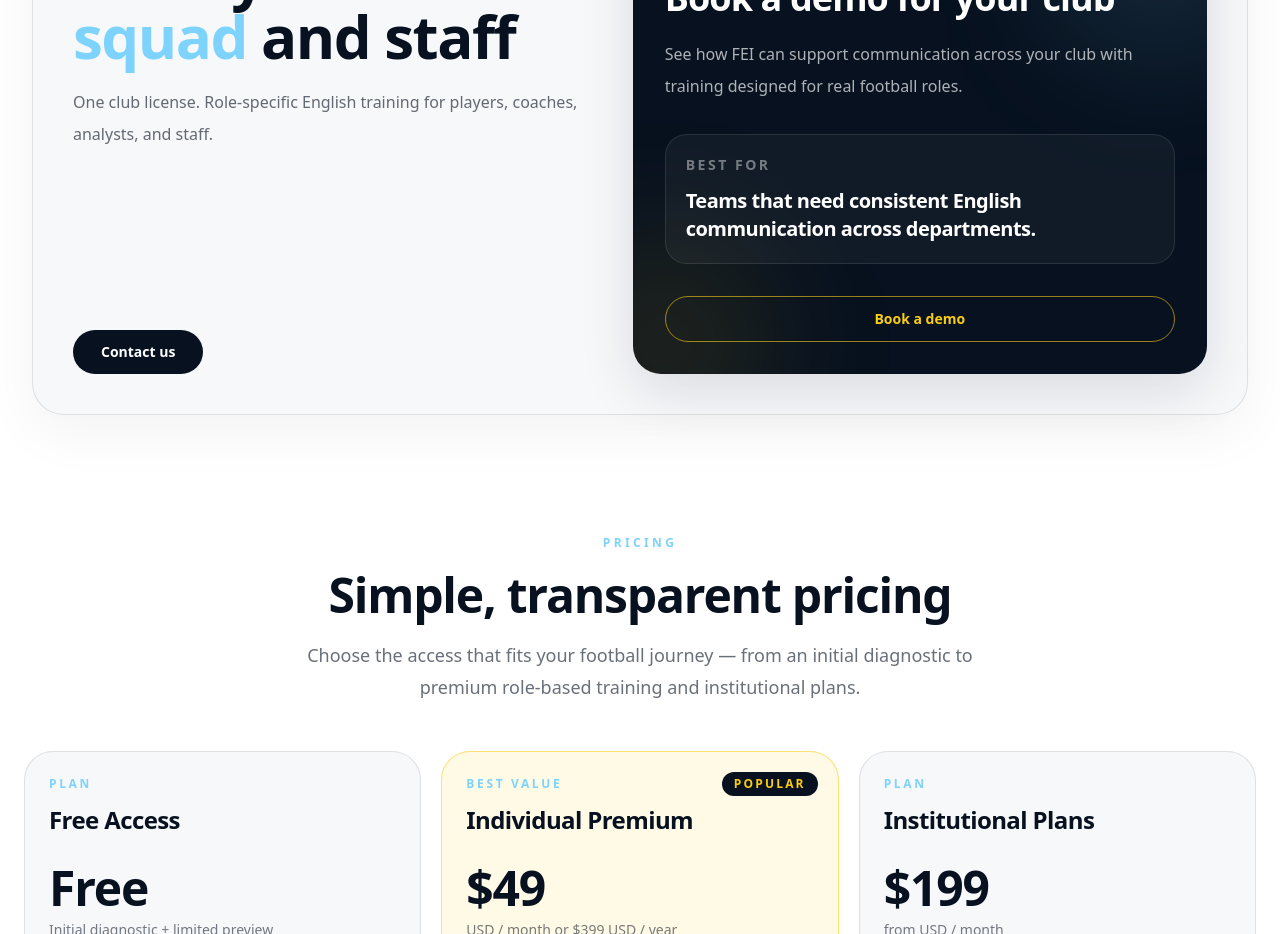
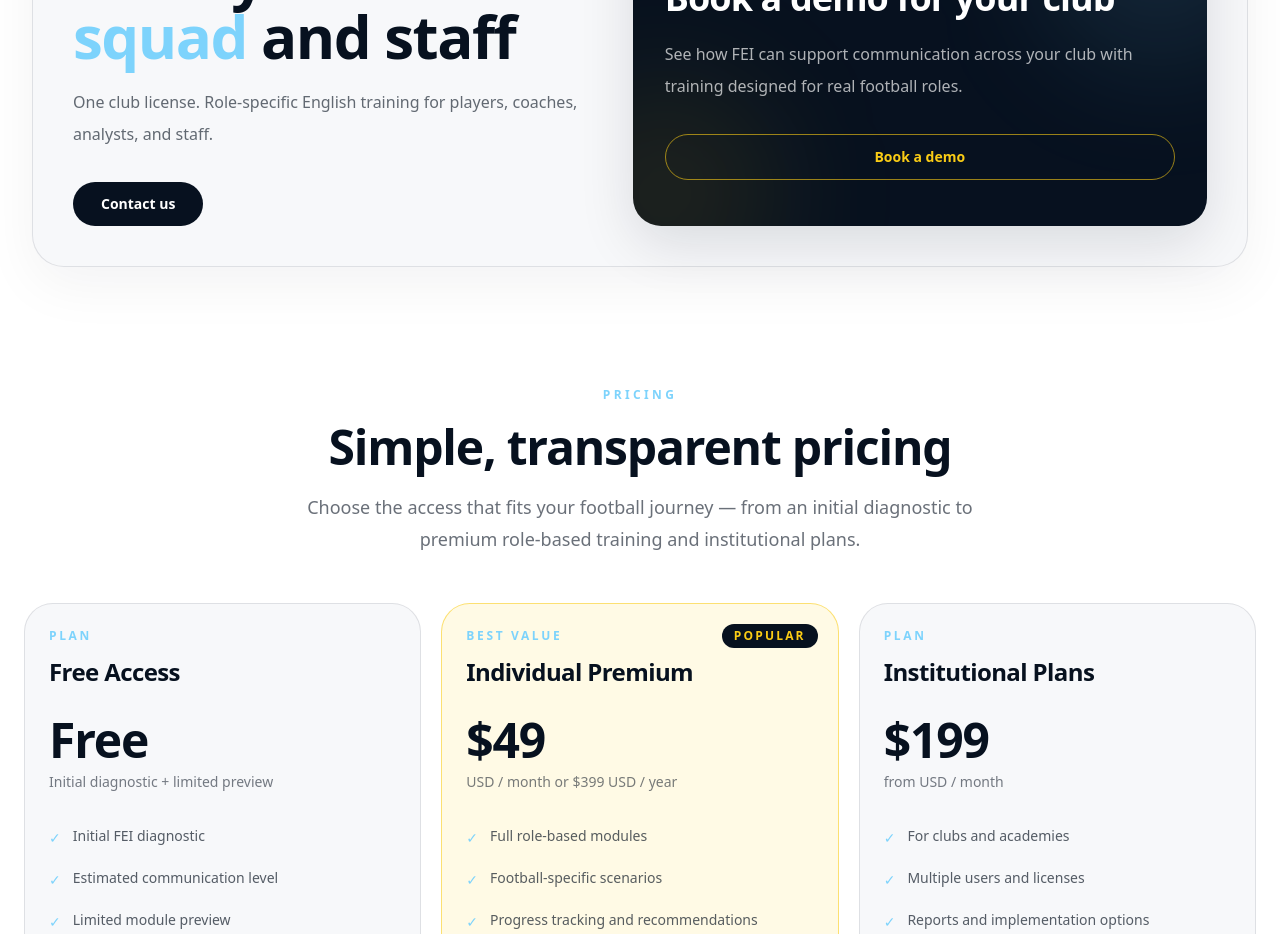
Before and after one commit to feifootball/fei-platform, a Next.js app: page / in a window 1280 px wide. Shown: the part 2200-3134 px from the top of the page. Built offline with nearby package versions, Linux system fonts and the light colour scheme.

Commit message:
Remove for clubs best for block

```diff
--- a/app/page.tsx
+++ b/app/page.tsx
@@ -543,18 +543,6 @@ export default function Home() {
                       : "Conoce cómo FEI puede fortalecer la comunicación de tu club con entrenamiento diseñado para roles reales del fútbol."}
                   </p>
 
-                  <div className="mt-8 rounded-[1.35rem] border border-white/10 bg-white/[0.045] p-5">
-                    <p className="text-sm font-bold uppercase tracking-[0.18em] text-white/42">
-                      {lang === "en" ? "Best for" : "Ideal para"}
-                    </p>
-
-                    <p className="mt-3 text-xl font-black tracking-tight text-white">
-                      {lang === "en"
-                        ? "Teams that need consistent English communication across departments."
-                        : "Equipos que necesitan comunicación en inglés consistente entre áreas."}
-                    </p>
-                  </div>
-
                   <a
                     href="/contact"
                     className="mt-8 inline-flex w-full items-center justify-center rounded-full border border-fei-yellow/60 px-7 py-3 text-sm font-bold text-fei-yellow transition duration-300 hover:-translate-y-0.5 hover:bg-fei-yellow hover:text-fei-bg"
```
